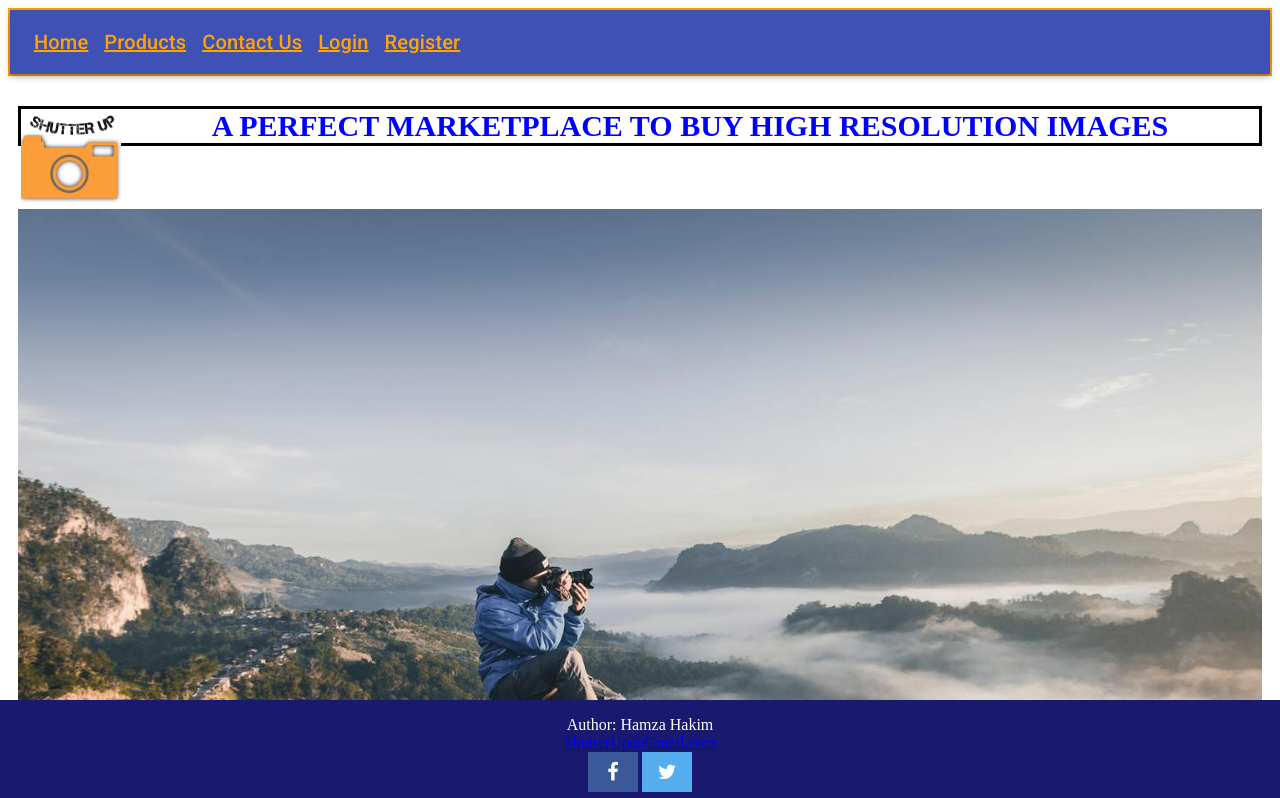
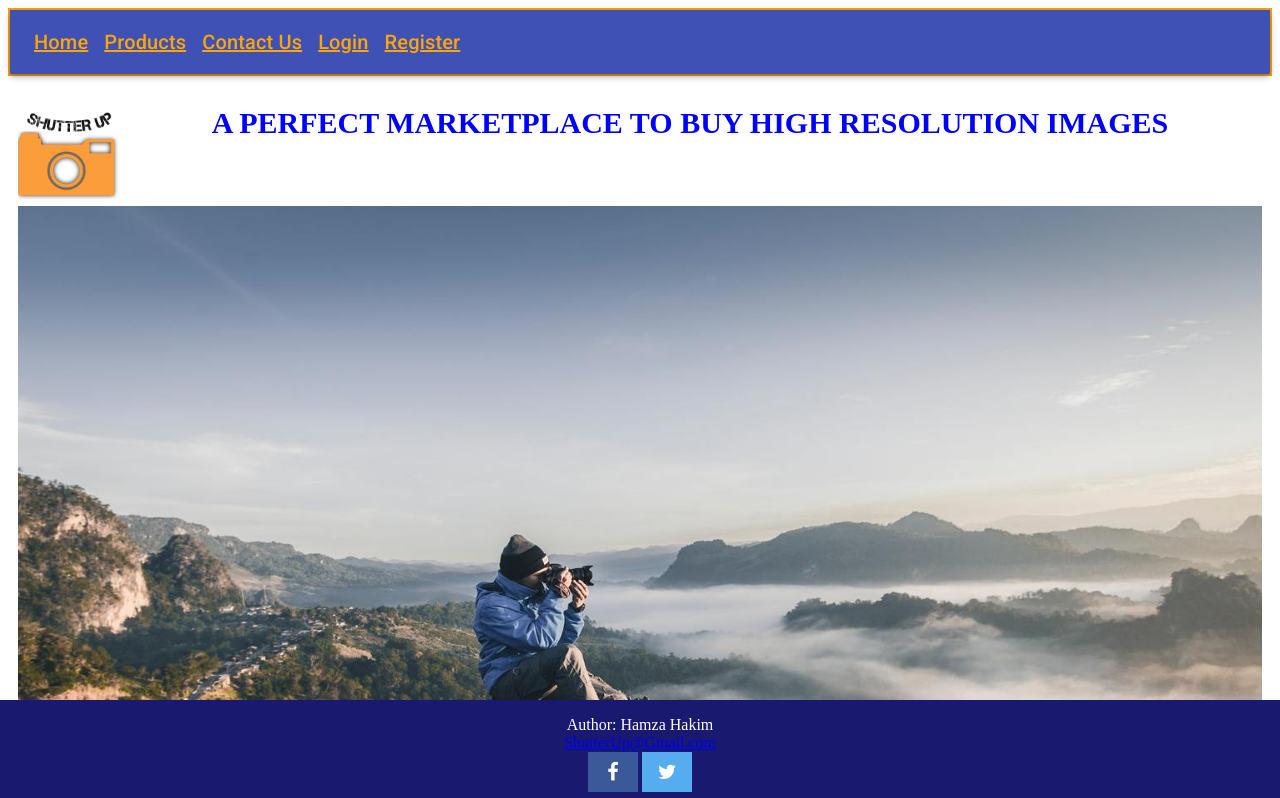
Before and after one commit to SP18-BSE-076/Frontend, a React (Create React App) app: page / in a window 1280 px wide. Shown: the top 798 px of the page. Built offline with nearby package versions, Linux system fonts and the light colour scheme.

Commit message:
Update index.css

```diff
--- a/src/index.css
+++ b/src/index.css
@@ -112,8 +112,6 @@
 }
 h1 {
   color: blue;
-  border: solid;
-  border-color: black;
   text-transform: uppercase;
   font-size: 30px;
   text-align: center;
```
